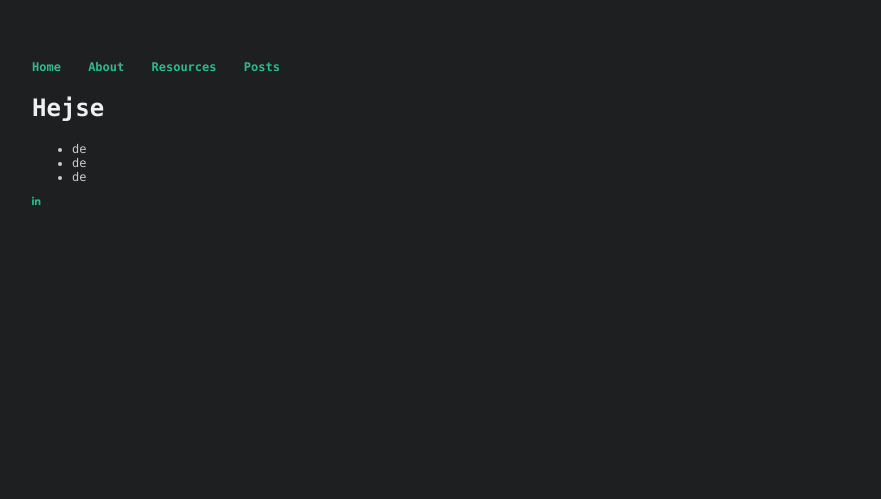
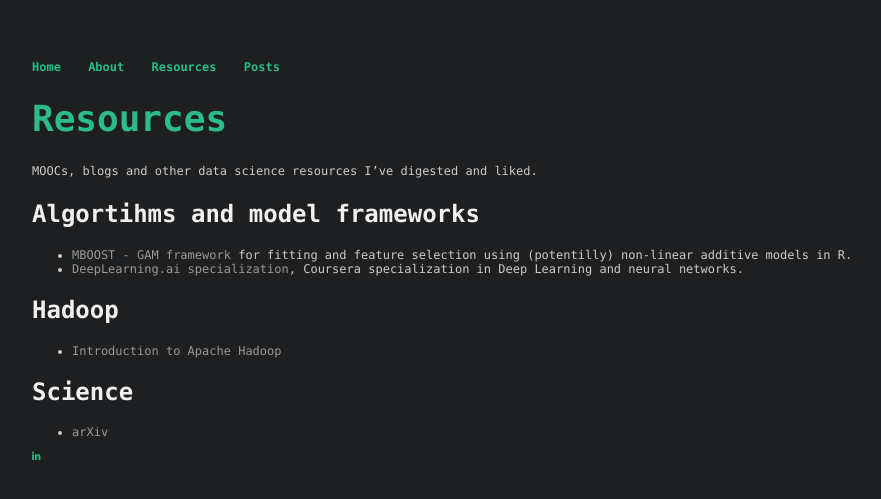
Before and after one commit to rasmusvelling/rasmusvelling.github.io, a Jekyll site: the page built from resources/index.md, in a window 1280 px wide. Shown: the top 499 px of the page, without its empty margins (160-1041 px from the left). Built offline with Jekyll 4.4.1, drawn with Linux system fonts in a browser that asks for light colours; nearby versions of some CDN libraries; our own code applies the rules of GitHub Pages for plain Markdown files.

Commit message:
Update index.md

```diff
--- a/resources/index.md
+++ b/resources/index.md
@@ -1,5 +1,13 @@
-## Hejse
+# Resources
+MOOCs, blogs and other data science resources I've digested and liked.
 
-- de
-- de
-- de
+## Algortihms and model frameworks
+- [MBOOST - GAM framework](https://cran.r-project.org/web/packages/mboost/index.html) for fitting and feature selection using (potentilly) non-linear additive models in R.
+- [DeepLearning.ai specialization](https://www.coursera.org/specializations/deep-learning), Coursera specialization in Deep Learning and neural networks.
+
+
+## Hadoop
+- [Introduction to Apache Hadoop](https://www.edx.org/course/introduction-apache-hadoop-linuxfoundationx-lfs103x)
+
+## Science
+- [arXiv](https://arxiv.org/)
```
